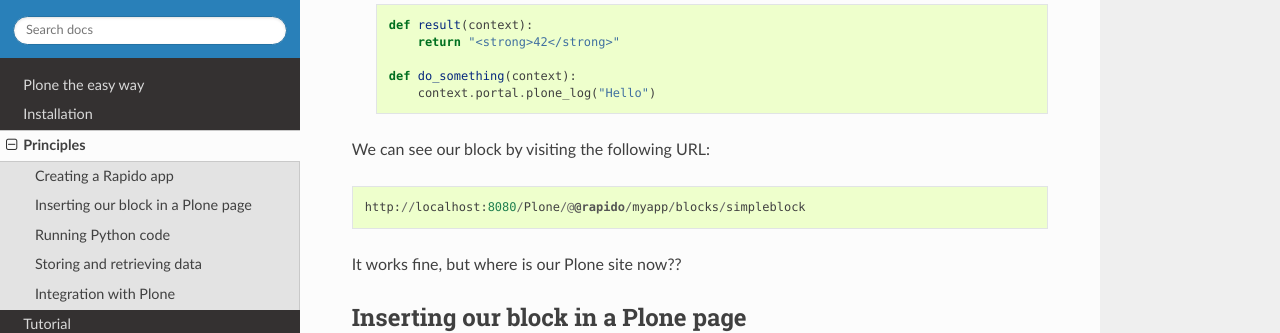
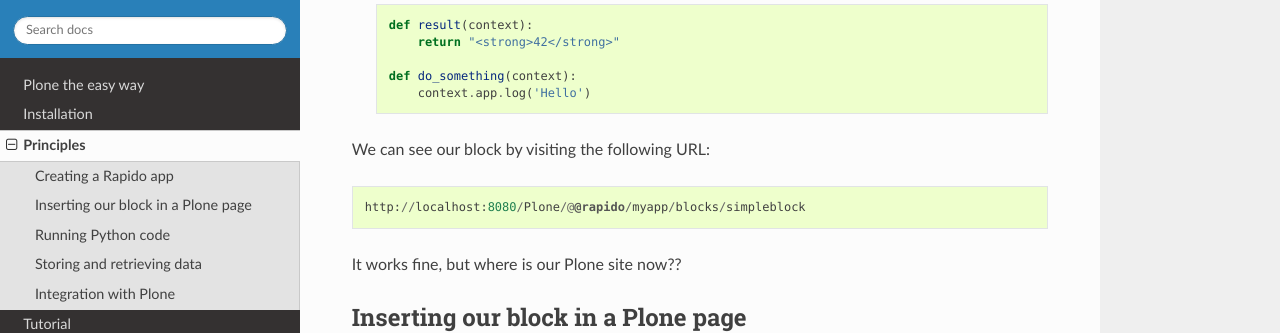
Before and after one commit to collective/rapido.plone, a Sphinx documentation site: the page built from docs/principles.rst, in a window 1280 px wide and 900 px high, scrolled down 1590 px. Shown: the part 174-507 px from the top of the window. Built offline with Sphinx 7.4.7 and the Read the Docs theme 2.0.0, drawn with Linux system fonts in a browser that asks for light colours.

Commit message:
Update principles.rst
In Plone 5.1 coredev there is no ``plone_log`` script anymore.

```diff
--- a/docs/principles.rst
+++ b/docs/principles.rst
@@ -83,7 +83,7 @@
           return "<strong>42</strong>"
 
       def do_something(context):
-          context.portal.plone_log("Hello")
+          context.app.log('Hello')
 
 We can see our block by visiting the following URL::
 
```
